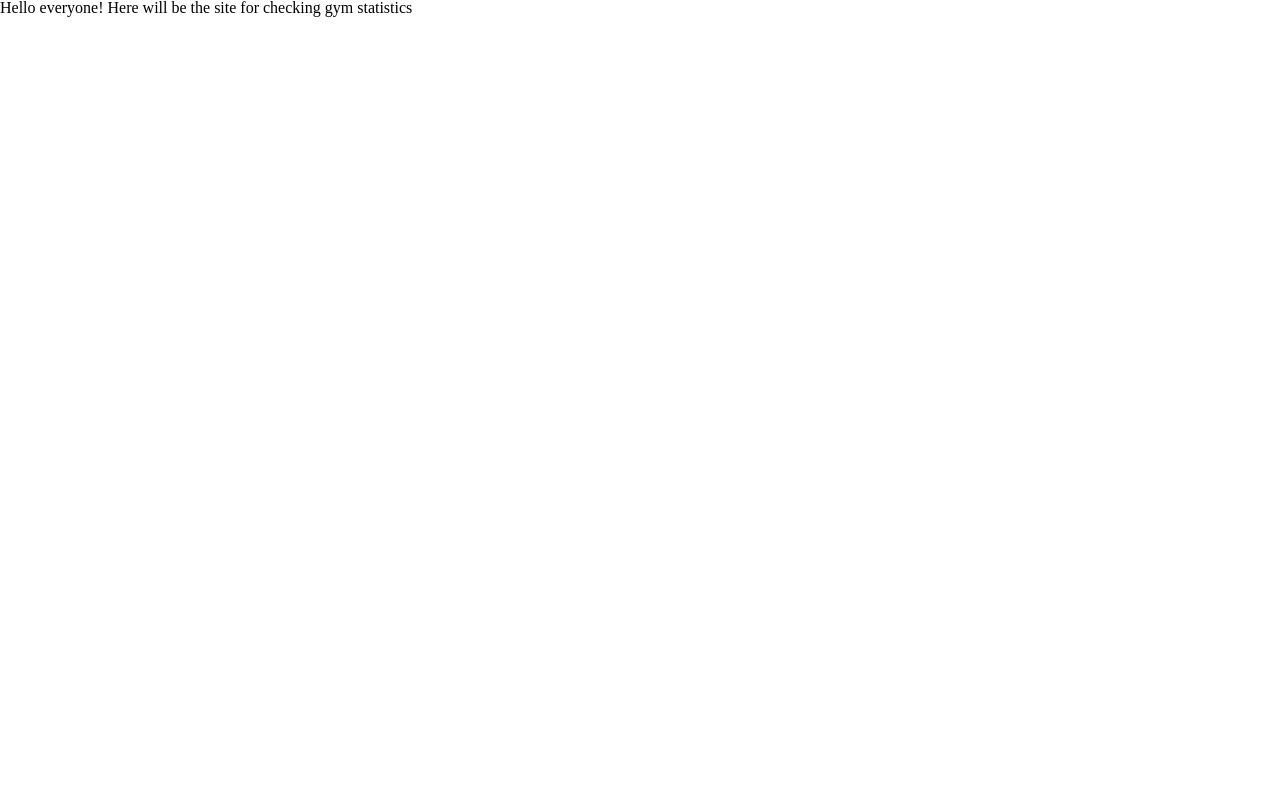
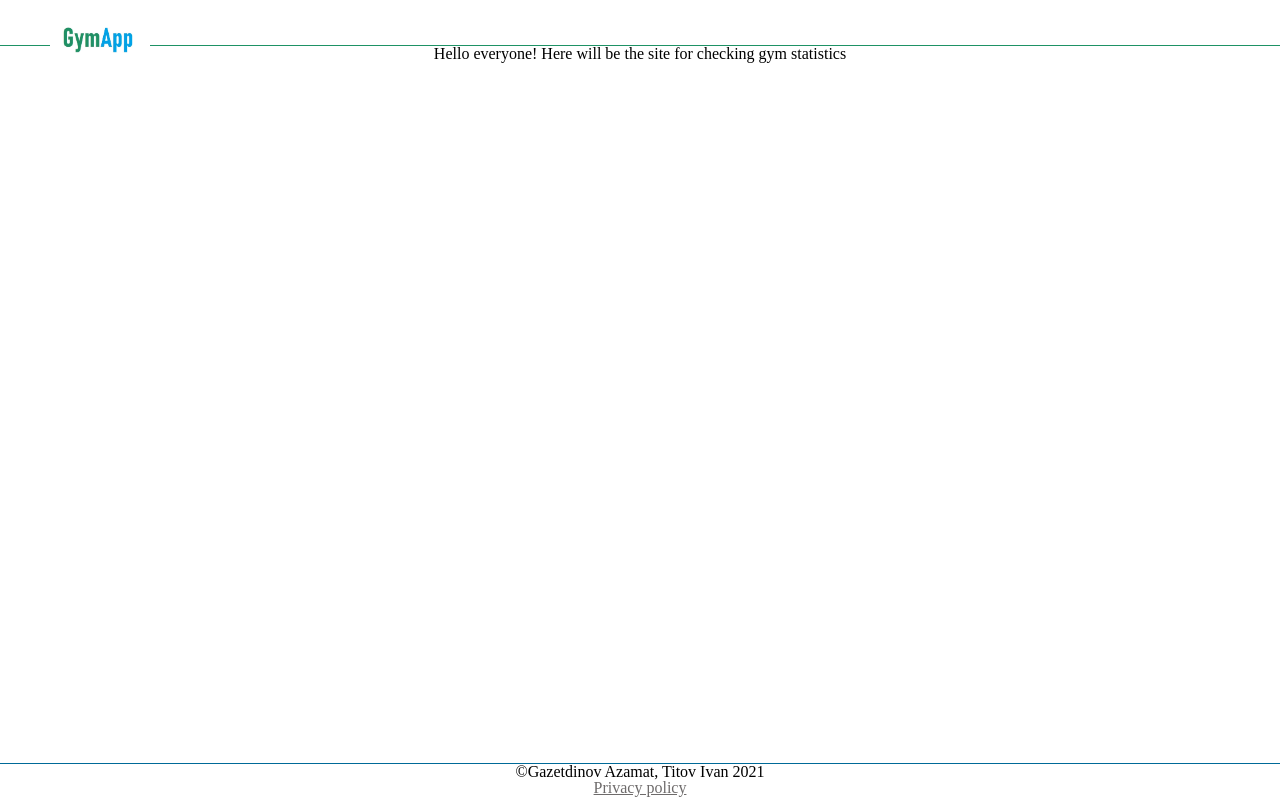
Before and after one commit to zemags/gym_app, a plain HTML site: page Templates/Index.html in a window 1280 px wide. Drawn offline with Linux system fonts and the light colour scheme; files that its build step writes are made by us from their sources; a web font is replaced by a local one.

Commit message:
modified title registration and login; modified styles.css; add header and footer in index.html

```diff
--- a/Templates/Index.html
+++ b/Templates/Index.html
@@ -1,12 +1,22 @@
 <!DOCTYPE html>
 <html lang="en">
 <head>
+	<link href="https://allfont.ru/allfont.css?fonts=numans" rel="stylesheet" type="text/css">
 	<meta charset="UTF-8">
 	<meta name="viewport" content="width=device-width, initial-scale=1.0">
-	<title>Статистика спортсменов</title>
-	<link rel="stylesheet" type="text/css" href="Styles.css">
+	<title>Document</title>
+	<link rel="stylesheet" type="text/css" href="../Static/CSS/Styles.css">
 </head>
 <body>
-	<p>Hello everyone! Here will be the site for checking gym statistics</p>
+	<header>
+		<img src="../Images/Logo.jpg" class="header_logo" alt="GumApp">
+	</header>
+	<main>
+		<p>Hello everyone! Here will be the site for checking gym statistics</p>
+	</main>
+	<footer>
+		<p>©Gazetdinov Azamat, Titov Ivan 2021</p>
+		<a href="#">Privacy policy</a>
+	</footer>
 </body>
 </html>
--- a/static/css/styles.css
+++ b/static/css/styles.css
@@ -51,8 +51,9 @@ footer a {
 }
 
 main {
-	min-height: calc(100vh - 45px - 35px - 1px - 2px);
+	min-height: calc(100vh - 45px - 35px - 1px - 2px);  /* - header - footer - header_border - footer_border*/
 	display: flex;
+	justify-content: center;
 }
 
 .form_center {
```
Also changed, not shown: Templates/Login.html (+1 -1 lines), Templates/Registration.html (+1 -1 lines).
